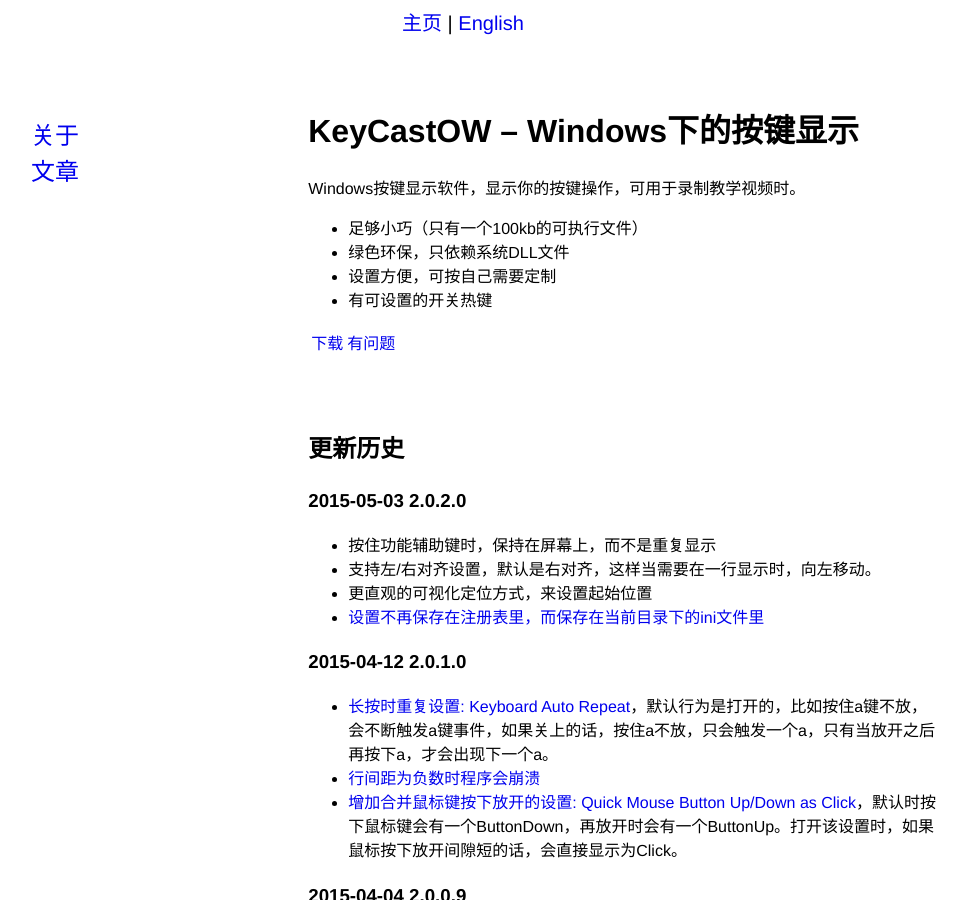
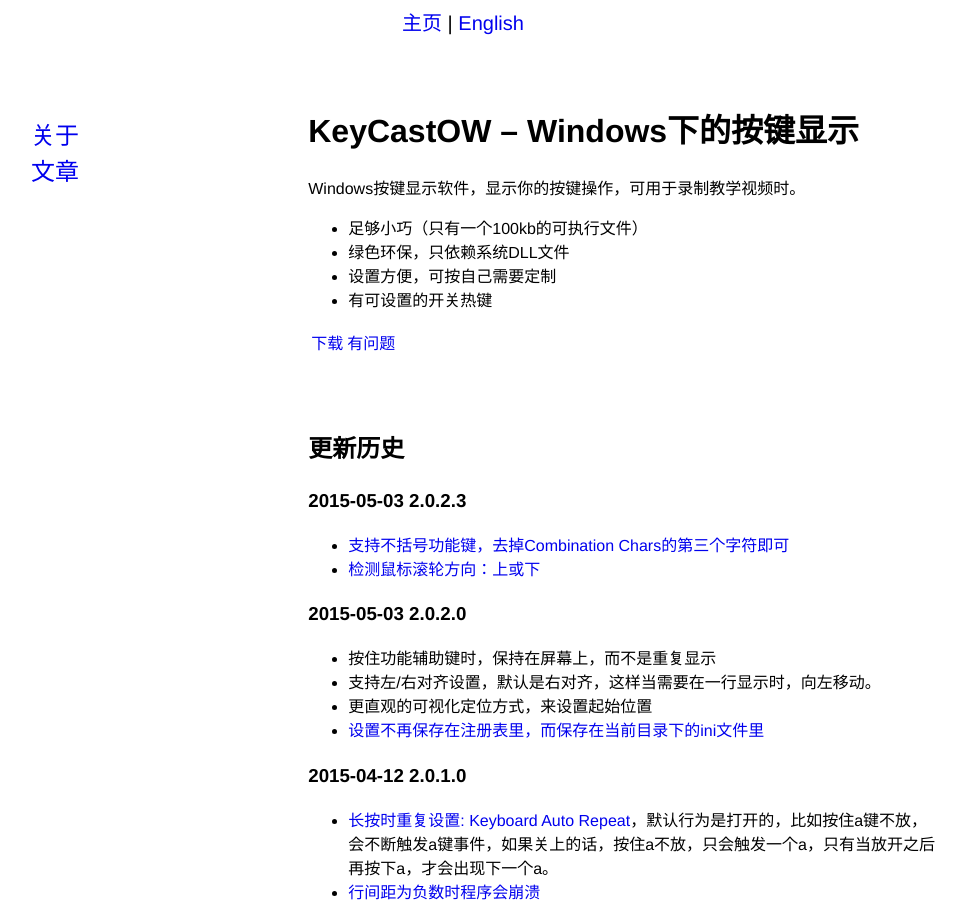
Before and after one commit to brookhong/brookhong.github.io, a Jekyll site: the page built from _posts/2014-04-28-keycast-on-windows-cn.md, in a window 1280 px wide and 900 px high. Shown: the whole window, without its empty margins (177-1144 px from the left). Built offline with Jekyll 4.4.1, drawn with Linux system fonts in a browser that asks for light colours.

Commit message:
keycastow 2.0.2.3

```diff
--- a/_posts/2014-04-28-keycast-on-windows-cn.md
+++ b/_posts/2014-04-28-keycast-on-windows-cn.md
@@ -18,6 +18,10 @@
 [下载](/assets/downloads/keycastow.zip) | [有问题](https://github.com/brookhong/brookhong.github.io/issues)
 
 ## 更新历史
+
+### 2015-05-03 2.0.2.3
+* [支持不括号功能键，去掉Combination Chars的第三个字符即可](https://github.com/brookhong/brookhong.github.io/issues/21)
+* [检测鼠标滚轮方向：上或下](https://github.com/brookhong/brookhong.github.io/issues/24)
 
 ### 2015-05-03 2.0.2.0
 * 按住功能辅助键时，保持在屏幕上，而不是重复显示
```
Also changed, not shown: _posts/2014-04-28-keycast-on-windows.md (+4 -0 lines), 1 other file.
